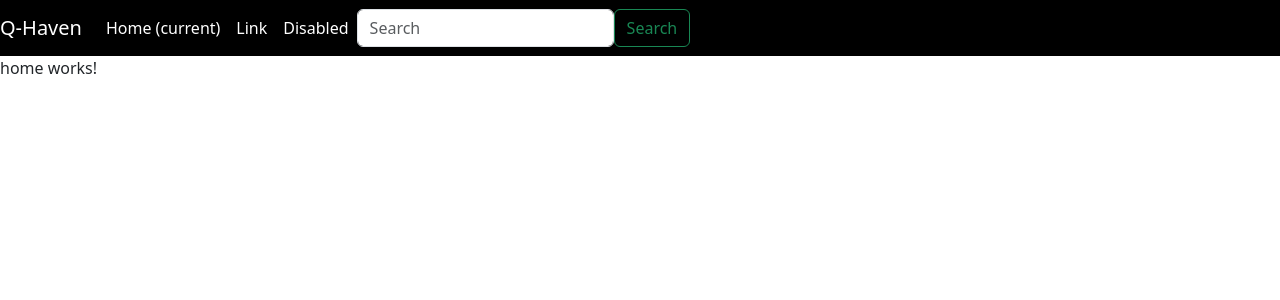
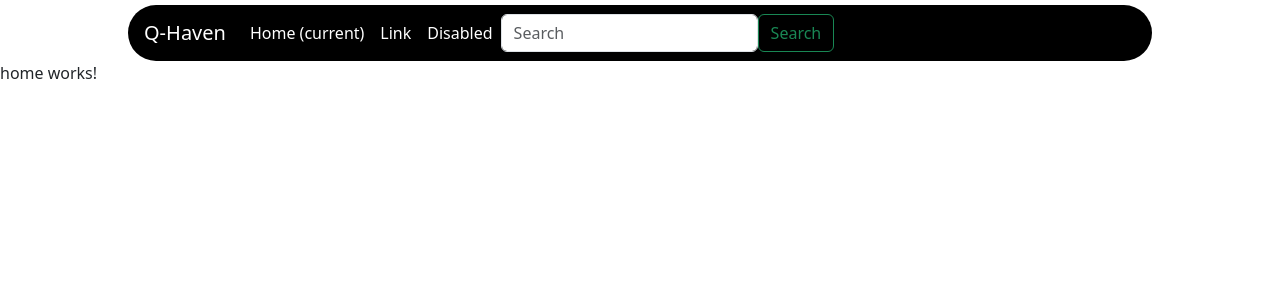
Before and after one commit to Carol254/qaffeeHaven, an Angular app: page / in a window 1280 px wide. Shown: the top 300 px of the page. Built offline with nearby package versions, Linux system fonts and the light colour scheme.

Commit message:
few changes made

```diff
--- a/src/app/header/header.component.html
+++ b/src/app/header/header.component.html
@@ -1,4 +1,4 @@
-<nav class="navbar navbar-expand-lg navbar-light bg-light">
+<nav class="navbar navbar-expand-lg  px-3">
     <button class="navbar-toggler" type="button" data-toggle="collapse" data-target="#navbarTogglerDemo01" aria-controls="navbarTogglerDemo01" aria-expanded="false" aria-label="Toggle navigation">
       <span class="navbar-toggler-icon"></span>
     </button>
--- a/src/app/header/header.component.scss
+++ b/src/app/header/header.component.scss
@@ -1,5 +1,11 @@
 nav{
+    margin-top: 5px !important;
     background-color: black !important;
+}
+.navbar{
+    margin: auto;
+    width: 80% !important;
+    border-radius: 30px !important;
 }
 .nav-link{
     color: #fff !important;
```
